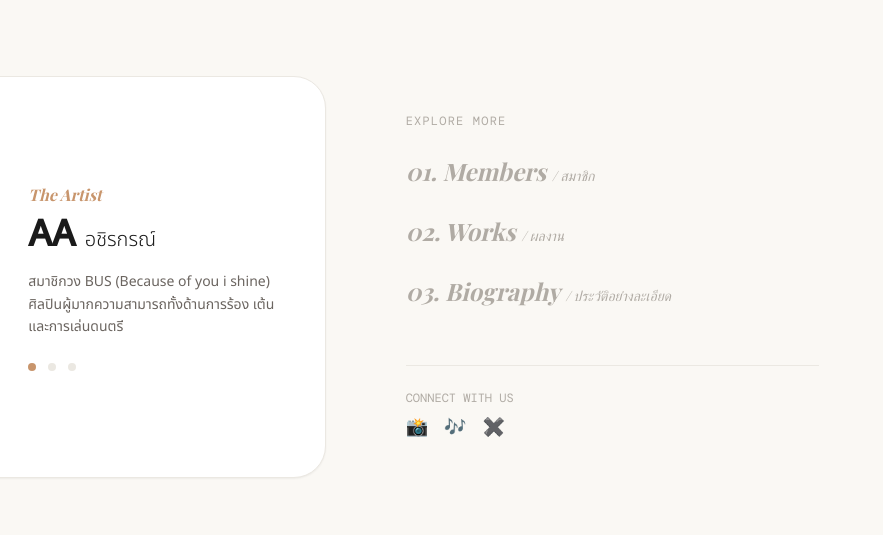
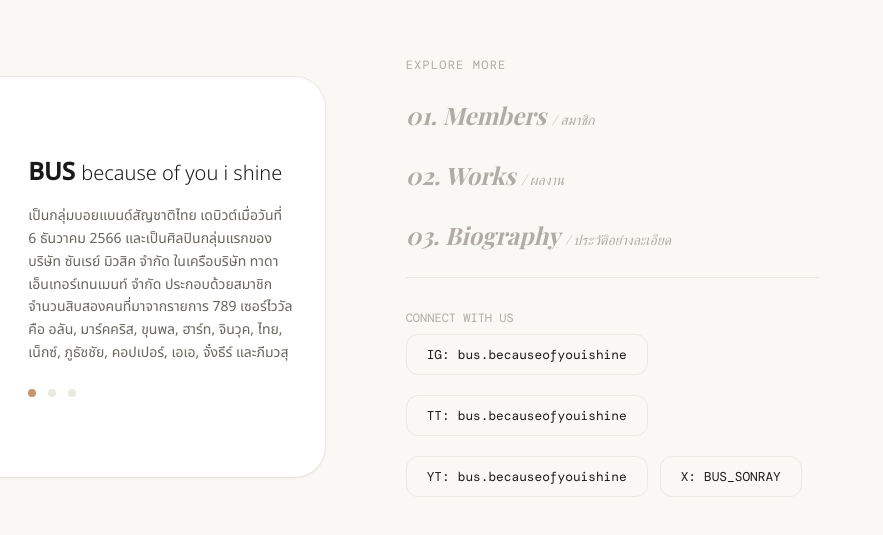
Before and after one commit to linlin02mind18-source/LaiLulin, a plain HTML site: page index.html in a window 1280 px wide. Shown: the part 123-658 px from the top of the page, 397-1280 px from the left. Drawn offline with nearby package versions, Linux system fonts and the light colour scheme; a web font is replaced by a local one.

Commit message:
Update index.html

```diff
--- a/index.html
+++ b/index.html
@@ -3,7 +3,7 @@
 <head>
     <meta charset="UTF-8">
     <meta name="viewport" content="width=device-width, initial-scale=1.0">
-    <title>AA Ashirakorn | Official</title>
+    <title>BUS because of you i shine | ประวัติ</title>
     <script src="https://cdn.tailwindcss.com"></script>
     <link href="https://fonts.googleapis.com/css2?family=Playfair+Display:ital,wght@0,700;1,700&family=Noto+Sans+Thai:wght@300;400;500&family=DM+Mono&display=swap" rel="stylesheet">
     <style>
@@ -46,6 +46,26 @@
             border: 1px solid var(--border);
             overflow: hidden;
         }
+
+        .social-btn {
+    padding: 10px 20px;
+    border-radius: 12px;
+    border: 1px solid var(--border);
+    font-size: 0.8rem;
+    font-family: 'DM Mono', monospace;
+    transition: all 0.3s ease;
+    display: inline-flex;
+    align-items: center;
+    gap: 8px;
+    color: var(--ink);
+    text-decoration: none;
+    margin-top: 0.5rem;
+}
+.social-btn:hover {
+    background-color: var(--ink);
+    color: var(--bg);
+    border-color: var(--ink);
+}
     </style>
 </head>
 <body class="min-h-screen flex items-center justify-center p-6">
@@ -55,14 +75,13 @@
 
             <div class="md:col-span-7 profile-card flex flex-col md:flex-row shadow-sm">
                 <div class="md:w-1/2 h-[400px]">
-                    <img src="https://mintmagth.s3.ap-southeast-1.amazonaws.com/photos/shares/Mint%20People/2024/DEC%202024/AA%20SunGlass/6764e12f4b64c.jpg"
+                    <img src="https://thebeus.com/_next/image/?url=https%3A%2F%2Fi0.wp.com%2Fbk.thebeus.com%2Fwp-content%2Fuploads%2F2025%2F11%2FGaV7IWXb0AAwMcW-scaled-1.jpg%3Ffit%3D2560%252C1707%26ssl%3D1&w=1920&q=75&dpl=dpl_TpgCrQFw4TnVBsccuoWwgv3uqeKN"
                          class="w-full h-full object-cover" alt="Profile">
                 </div>
                 <div class="md:w-1/2 p-8 flex flex-col justify-center">
-                    <h2 class="serif italic text-[--accent] mb-2">The Artist</h2>
-                    <h1 class="text-4xl font-bold mb-4">AA <span class="text-xl font-light">อชิรกรณ์</span></h1>
+                    <h1 class="text-2xl font-bold mb-4">BUS <span class="text-xl font-light">because of you i shine</span></h1>
                     <p class="text-sm text-[--sub] leading-relaxed mb-6">
-                        สมาชิกวง BUS (Because of you i shine) ศิลปินผู้มากความสามารถทั้งด้านการร้อง เต้น และการเล่นดนตรี
+                        เป็นกลุ่มบอยแบนด์สัญชาติไทย เดบิวต์เมื่อวันที่ 6 ธันวาคม 2566 และเป็นศิลปินกลุ่มแรกของบริษัท ซันเรย์ มิวสิค จำกัด ในเครือบริษัท ทาดา เอ็นเทอร์เทนเมนท์ จำกัด ประกอบด้วยสมาชิกจำนวนสิบสองคนที่มาจากรายการ 789 เซอร์ไววัล คือ อลัน, มาร์คคริส, ขุนพล, ฮาร์ท, จินวุค, ไทย, เน็กซ์, ภูธัชชัย, คอปเปอร์, เอเอ, จั๋งธีร์ และภีมวสุ
                     </p>
                     <div class="flex gap-3">
                         <span class="w-2 h-2 rounded-full bg-[--accent]"></span>
@@ -87,12 +106,22 @@
                     03. Biography <span class="text-sm font-normal">/ ประวัติอย่างละเอียด</span>
                 </a>
 
-                <div class="mt-8 border-t border-[--border] pt-6">
+                <div class="border-t border-[--border] pt-8">
+
                     <p class="text-xs text-[--hint] mono">CONNECT WITH US</p>
-                    <div class="flex gap-4 mt-2">
-                        <a href="#" class="text-lg">📸</a>
-                        <a href="#" class="text-lg">🎶</a>
-                        <a href="#" class="text-lg">✖️</a>
+                    <div class="flex flex-wrap gap-3">
+                        <a href="https://www.instagram.com/bus.becauseofyouishine/" target="_blank" class="social-btn mono">
+                            <span>IG:</span> bus.becauseofyouishine
+                        </a>
+                        <a href="https://www.tiktok.com/@bus.becauseofyouishine" target="_blank" class="social-btn mono">
+                            <span>TT:</span> bus.becauseofyouishine
+                        </a>
+                        <a href="https://www.youtube.com/@bus.becauseofyouishine" target="_blank" class="social-btn mono">
+                            <span>YT:</span> bus.becauseofyouishine
+                        </a>
+                        <a href="https://x.com/BUS_SONRAY" target="_blank" class="social-btn mono">
+                            <span>X:</span> BUS_SONRAY
+                        </a>
                     </div>
                 </div>
             </div>
```
